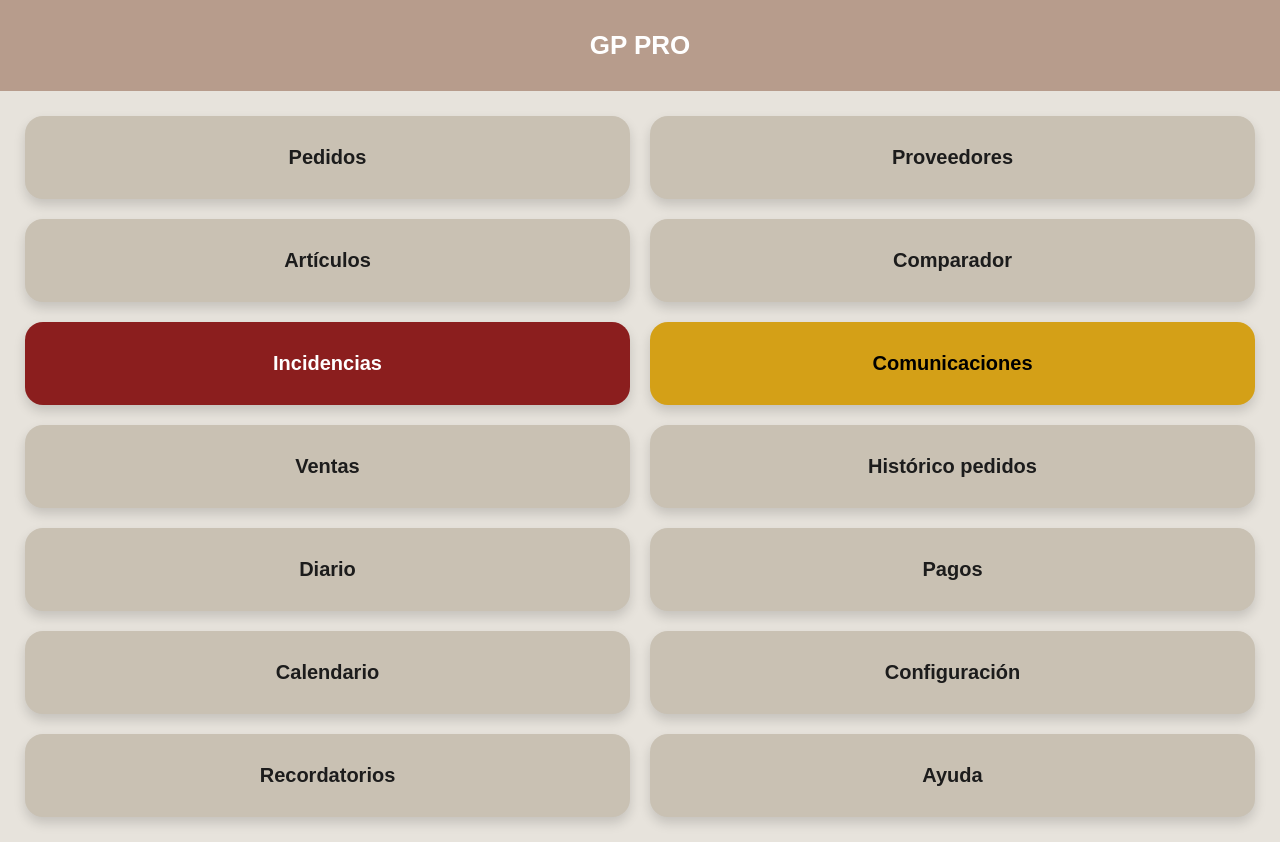
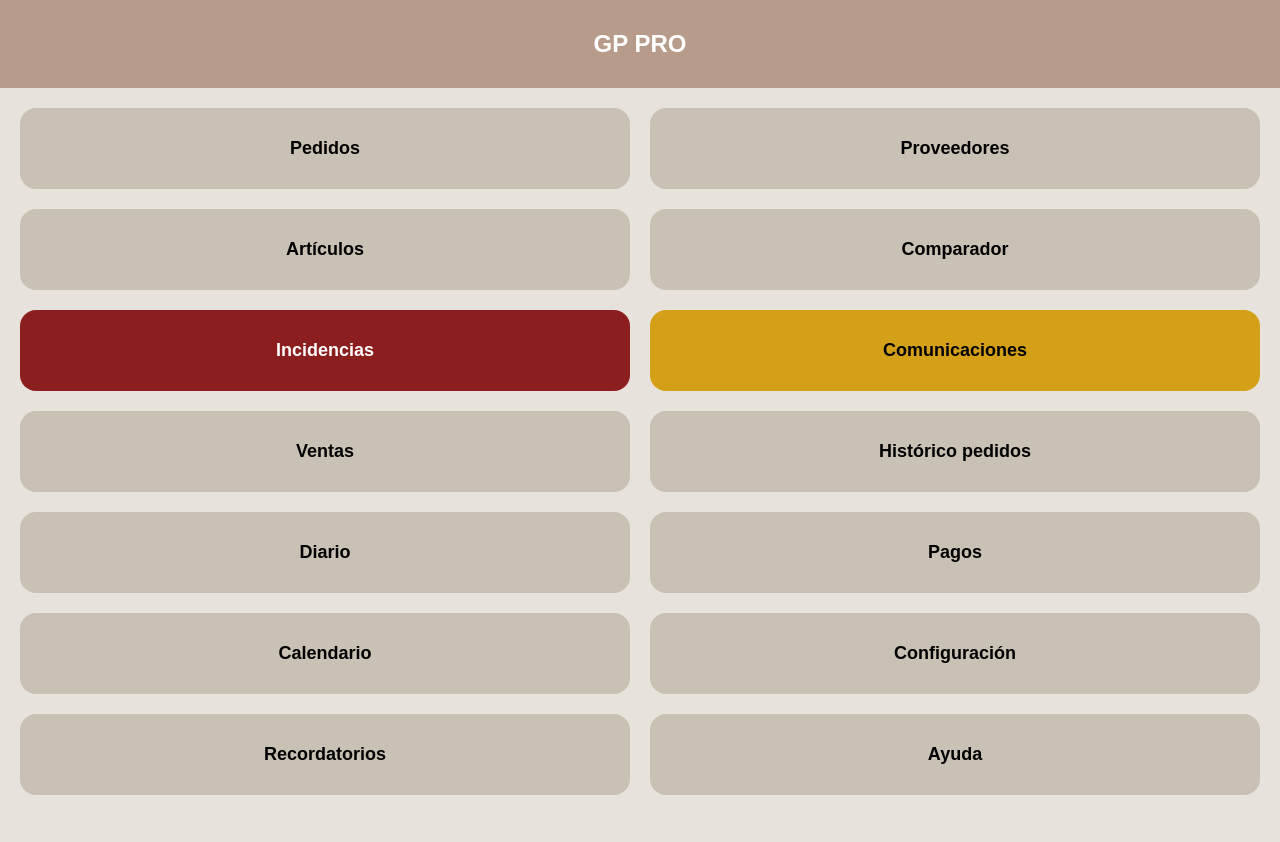
Before and after one commit to javiergion-dotcom/gp-pro, a plain HTML site: page index.html in a window 1280 px wide. After the commit the page ends 815 px from the top, so only its background shows below. Drawn offline with Linux system fonts and the light colour scheme.

Commit message:
Update index.html

```diff
--- a/index.html
+++ b/index.html
@@ -1,4 +1,3 @@
-
 <!DOCTYPE html>
 <html lang="es">
 <head>
@@ -9,49 +8,34 @@
 <style>
 body{
 margin:0;
-font-family:Arial, Helvetica, sans-serif;
+font-family:Arial, sans-serif;
 background:#E7E3DC;
-color:#1C1C1C;
 }
-
-/* HEADER */
 
 header{
 background:#B79C8C;
 color:white;
 padding:30px;
 text-align:center;
-font-size:26px;
+font-size:24px;
 font-weight:bold;
 }
 
-/* PANEL */
-
 .panel{
-padding:25px;
 display:grid;
 grid-template-columns:repeat(2,1fr);
 gap:20px;
+padding:20px;
 }
-
-/* BOTONES */
 
 .boton{
 background:#C9C1B3;
-border-radius:18px;
+border-radius:16px;
 padding:30px;
 text-align:center;
-font-size:20px;
+font-size:18px;
 font-weight:bold;
-box-shadow:0 6px 12px rgba(0,0,0,0.15);
-transition:all 0.15s ease;
 }
-
-.boton:active{
-transform:scale(0.96);
-}
-
-/* ESPECIALES */
 
 .incidencias{
 background:#8B1E1E;
```
